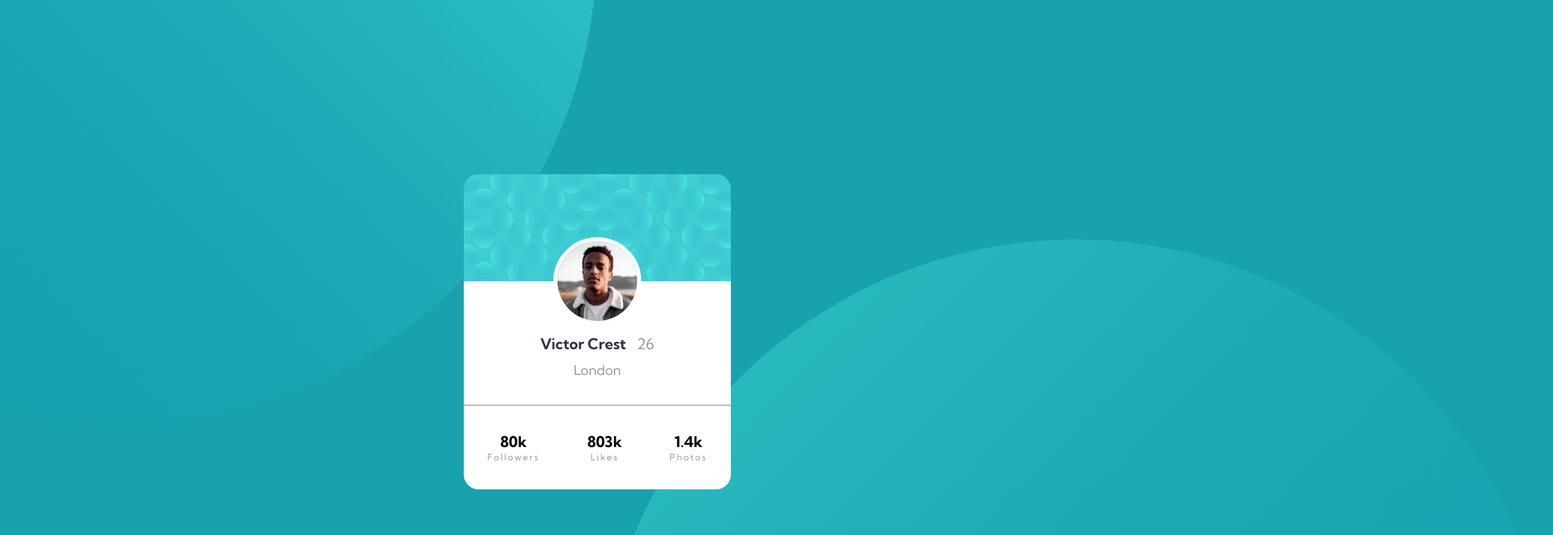
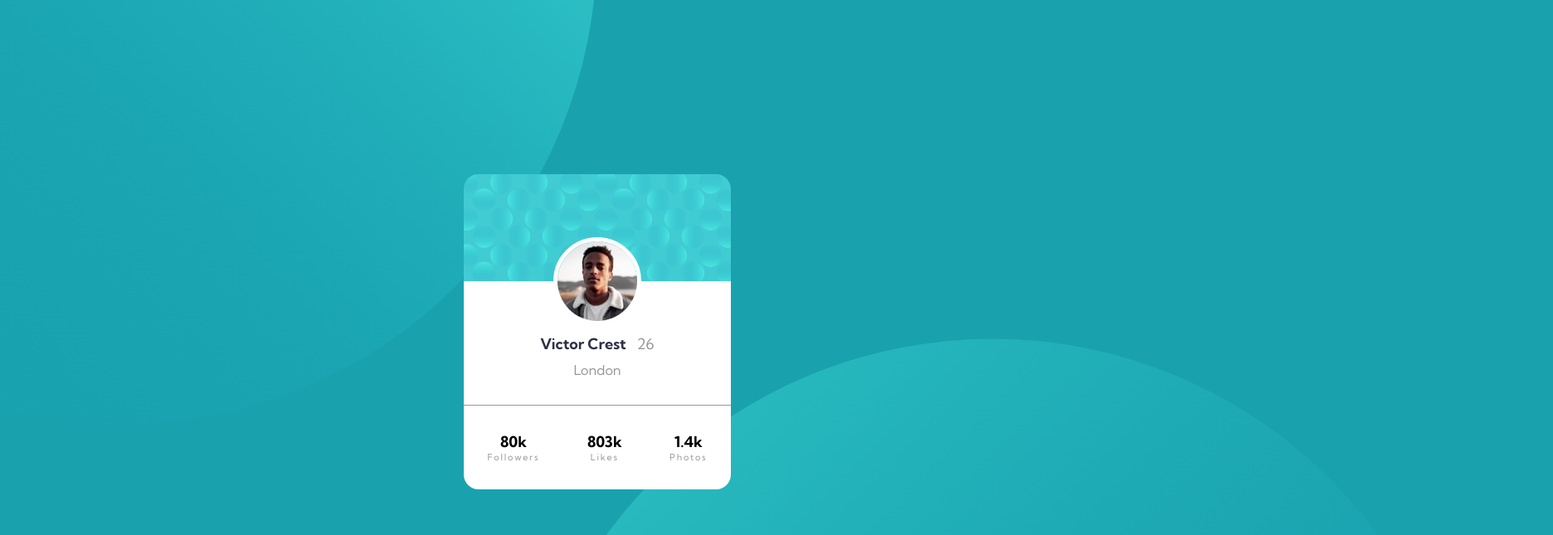
Before and after one commit to nenadmne/profile-card, a plain HTML site: page index.html in a window 1280 px wide. Shown: the top 645 px of the page at 83% size, 1872 px wide, since content can reach past the window. Drawn offline with Linux system fonts and the light colour scheme.

Commit message:
initial commit

```diff
--- a/style.css
+++ b/style.css
@@ -151,8 +151,8 @@ body::before {
         max-width: 80%;
         aspect-ratio: 1/1;
         height: auto;
-        right: -30%;
-        bottom: -80%;
+        right: -23%;
+        bottom: -95%;
     }
 
     body::after {
```
